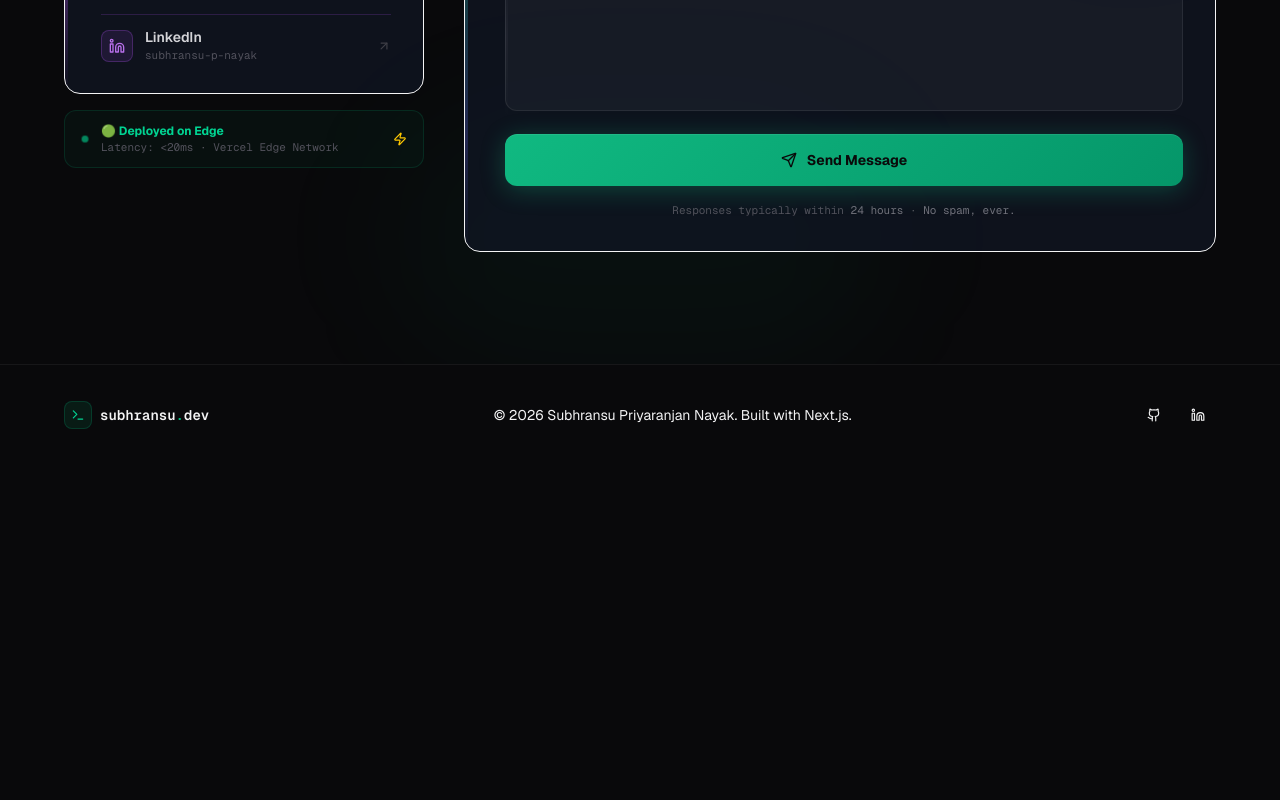
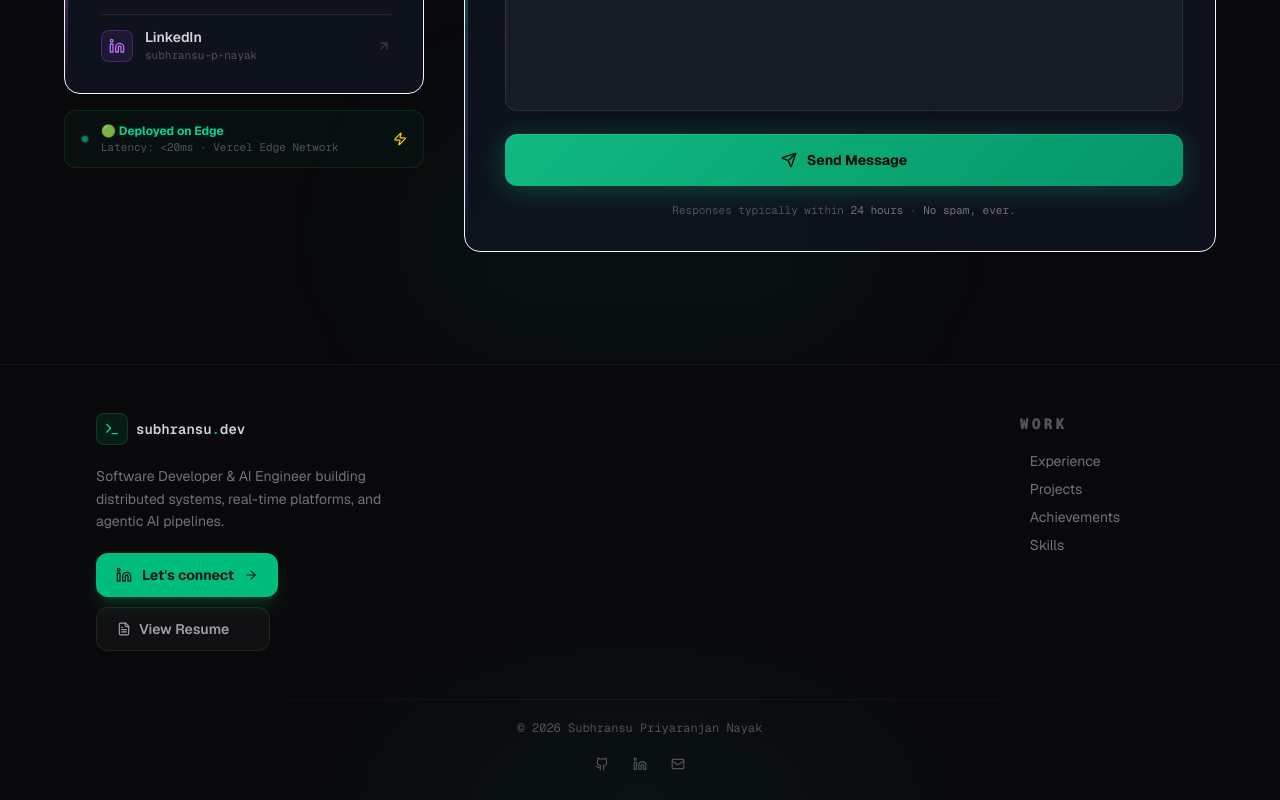
Before and after one commit to NayakSubhransu/Subhransu_Portfolio, a Next.js app: page / in a window 1280 px wide. Shown: the part 10172-10972 px from the top of the page. Before the commit the page ends 10637 px from the top, so only its background shows below. Built offline with nearby package versions, Linux system fonts and the light colour scheme.

Commit message:
Updated the Footer Section

```diff
--- a/components/ui/BottomDock.tsx
+++ b/components/ui/BottomDock.tsx
@@ -15,7 +15,7 @@ import {
 // ─── Config ──────────────────────────────────────────────────────────────────
 const DOCK_LINKS = [
   { href: "#home", label: "Home", Icon: Home },
-  { href: "#achievements", label: "CP", Icon: Trophy },
+  { href: "#achievements", label: "Coding", Icon: Trophy },
   { href: "#experience", label: "Work", Icon: Briefcase },
   { href: "#projects", label: "Projects", Icon: FolderGit2 },
 
--- a/components/ui/Footer.tsx
+++ b/components/ui/Footer.tsx
@@ -1,42 +1,159 @@
-import { Github, Linkedin, Terminal } from "lucide-react";
+import {
+  Github,
+  Linkedin,
+  Terminal,
+  Mail,
+  ArrowRight,
+  FileText,
+} from "lucide-react";
+import Link from "next/link";
 import { contactInfo } from "@/data/portfolio-data";
+
+// ─── Quick nav columns ────────────────────────────────────────────────────────
+const NAV_SECTIONS = [
+  { label: "Experience",   href: "/#experience"   },
+  { label: "Projects",     href: "/#projects"     },
+  { label: "Achievements", href: "/#achievements" },
+  { label: "Skills",       href: "/#skills"       },
+] as const;
+
+const NAV_RESOURCES = [
+  { label: "Papershelf",   href: "/#papershelf"   },
+  { label: "Education",    href: "/#education"    },
+  { label: "Contact",      href: "/#contact"      },
+  { label: "Resume",       href: "/resume"        },
+] as const;
 
 export default function Footer() {
   const currentYear = new Date().getFullYear();
 
   return (
     <footer
-      className="border-t border-white/[0.06] pt-8 pb-8 lg:py-8 px-4 sm:px-6 lg:px-8"
+      className="relative border-t border-white/[0.06] bg-[#09090b] overflow-hidden"
       role="contentinfo"
     >
-      <div className="max-w-6xl mx-auto flex flex-col sm:flex-row items-center justify-between gap-4">
+      {/* Ambient glow */}
+      <div
+        className="absolute bottom-0 left-1/2 -translate-x-1/2 w-[700px] h-48 pointer-events-none"
+        style={{
+          background:
+            "radial-gradient(ellipse at 50% 100%, rgba(16,185,129,0.05), transparent 70%)",
+        }}
+        aria-hidden="true"
+      />
+
+      <div className="relative max-w-6xl mx-auto px-4 sm:px-6 lg:px-8">
+
+        {/* ── Top section: CTA + nav columns ── */}
+        <div className="py-10 sm:py-12 grid grid-cols-1 sm:grid-cols-2 lg:grid-cols-[1fr_auto_auto] gap-8 lg:gap-16">
+
+          {/* ── Left: brand + CTA ── */}
+          <div className="flex flex-col gap-5">
             {/* Wordmark */}
             <div className="flex items-center gap-2">
               <span
-            className="flex items-center justify-center w-7 h-7 rounded-lg bg-emerald-500/10 border border-emerald-500/20"
+                className="flex items-center justify-center w-8 h-8 rounded-lg bg-emerald-500/10 border border-emerald-500/20"
                 aria-hidden="true"
               >
-            <Terminal className="w-3.5 h-3.5 text-emerald-400" />
+                <Terminal className="w-4 h-4 text-emerald-400" />
               </span>
-          <span className="font-mono text-sm font-semibold text-white-500">
+              <span className="font-mono text-sm font-semibold text-zinc-300">
                 subhransu<span className="text-emerald-500">.</span>dev
               </span>
             </div>
 
-        {/* Copyright */}
-        <p className="text-sm text-white-300 text-center order-last sm:order-none">
-          © {currentYear} Subhransu Priyaranjan Nayak. Built with{" "}
-          <span className="text-white-300">Next.js</span>.
+            {/* Tagline */}
+            <p className="text-sm text-zinc-500 leading-relaxed max-w-xs">
+              Software Developer & AI Engineer building distributed systems,
+              real-time platforms, and agentic AI pipelines.
             </p>
 
-        {/* Social links */}
-        <div className="flex items-center gap-2" aria-label="Social links">
+            {/* CTA — "Let's connect" */}
+            <div className="flex flex-col gap-2.5">
+              <a
+                href={contactInfo.linkedin}
+                target="_blank"
+                rel="noopener noreferrer"
+                className="group inline-flex items-center gap-2.5 px-5 py-3 rounded-xl bg-emerald-500 hover:bg-emerald-400 active:bg-emerald-600 text-zinc-900 font-bold text-sm transition-all duration-200 shadow-lg shadow-emerald-500/20 hover:shadow-emerald-500/30 w-fit min-h-[44px]"
+                aria-label="Connect on LinkedIn"
+              >
+                <Linkedin className="w-4 h-4 flex-shrink-0" aria-hidden="true" />
+                Let&apos;s connect
+                <ArrowRight
+                  className="w-3.5 h-3.5 group-hover:translate-x-1 transition-transform duration-200"
+                  aria-hidden="true"
+                />
+              </a>
+
+              <Link
+                href="/resume"
+                className="group inline-flex items-center gap-2 px-5 py-2.5 rounded-xl border border-white/[0.08] bg-white/[0.03] hover:bg-white/[0.07] text-zinc-400 hover:text-zinc-200 font-semibold text-sm transition-all duration-200 w-fit min-h-[44px]"
+                aria-label="View Resume"
+              >
+                <FileText className="w-3.5 h-3.5 flex-shrink-0" aria-hidden="true" />
+                View Resume
+                <ArrowRight
+                  className="w-3 h-3 opacity-0 group-hover:opacity-60 group-hover:translate-x-0.5 transition-all duration-200"
+                  aria-hidden="true"
+                />
+              </Link>
+            </div>
+          </div>
+
+          {/* ── Middle: Work nav column ── */}
+          <div className="flex flex-col gap-3">
+            <p className="text-[15px] font-mono font-black uppercase tracking-[0.2em] text-zinc-600 mb-1">
+              Work
+            </p>
+            <nav aria-label="Footer work navigation">
+              <ul className="flex flex-col gap-2" role="list">
+                {NAV_SECTIONS.map(({ label, href }) => (
+                  <li key={href}>
+                    <a
+                      href={href}
+                      className="group flex items-center gap-1.5 text-sm text-zinc-500 hover:text-zinc-200 transition-colors duration-200"
+                    >
+                      <span
+                        className="w-1 h-1 rounded-full bg-zinc-00 group-hover:bg-emerald-500 transition-colors duration-200 flex-shrink-0"
+                        aria-hidden="true"
+                      />
+                      {label}
+                    </a>
+                  </li>
+                ))}
+              </ul>
+            </nav>
+          </div>
+
+
+        </div>
+
+        {/* ── Divider ── */}
+        <div
+          className="h-px"
+          style={{
+            background:
+              "linear-gradient(90deg, transparent, rgba(255,255,255,0.06), transparent)",
+          }}
+          aria-hidden="true"
+        />
+
+        {/* ── Bottom bar: copyright + socials — centered ── */}
+        <div className="py-5 flex flex-col items-center justify-center gap-3">
+
+          {/* Copyright */}
+          <p className="text-xs text-zinc-600 text-center font-mono">
+            © {currentYear} Subhransu Priyaranjan Nayak
+          </p>
+
+          {/* Social icons */}
+          <div className="flex items-center gap-1.5" aria-label="Social profiles">
             <a
               href={contactInfo.github}
               target="_blank"
               rel="noopener noreferrer"
               aria-label="GitHub profile"
-            className="flex items-center justify-center w-9 h-9 rounded-lg text-white-600 hover:text-zinc-400 hover:bg-white/[0.04] active:bg-white/[0.08] transition-all duration-200"
+              className="flex items-center justify-center w-8 h-8 rounded-lg text-zinc-600 hover:text-zinc-200 hover:bg-white/[0.05] transition-all duration-200"
             >
               <Github className="w-3.5 h-3.5" aria-hidden="true" />
             </a>
@@ -45,10 +162,18 @@ export default function Footer() {
               target="_blank"
               rel="noopener noreferrer"
               aria-label="LinkedIn profile"
-            className="flex items-center justify-center w-9 h-9 rounded-lg text-white-600 hover:text-blue-400 hover:bg-blue-500/[0.06] active:bg-blue-500/[0.1] transition-all duration-200"
+              className="flex items-center justify-center w-8 h-8 rounded-lg text-zinc-600 hover:text-blue-400 hover:bg-blue-500/[0.06] transition-all duration-200"
             >
               <Linkedin className="w-3.5 h-3.5" aria-hidden="true" />
             </a>
+            <a
+              href={`mailto:${contactInfo.email}`}
+              aria-label="Send email"
+              className="flex items-center justify-center w-8 h-8 rounded-lg text-zinc-600 hover:text-emerald-400 hover:bg-emerald-500/[0.06] transition-all duration-200"
+            >
+              <Mail className="w-3.5 h-3.5" aria-hidden="true" />
+            </a>
+          </div>
         </div>
       </div>
     </footer>
```
Lines whose indentation alone changed are shown as unchanged.
